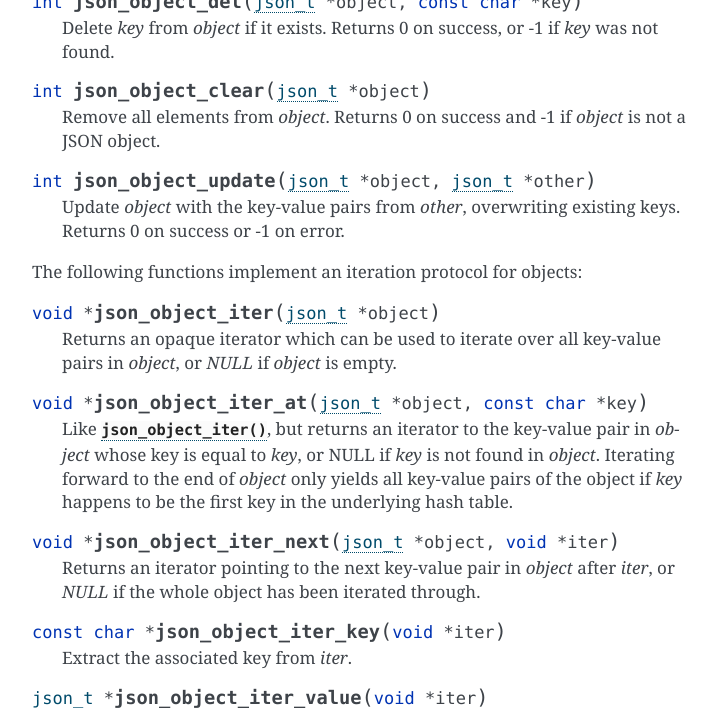
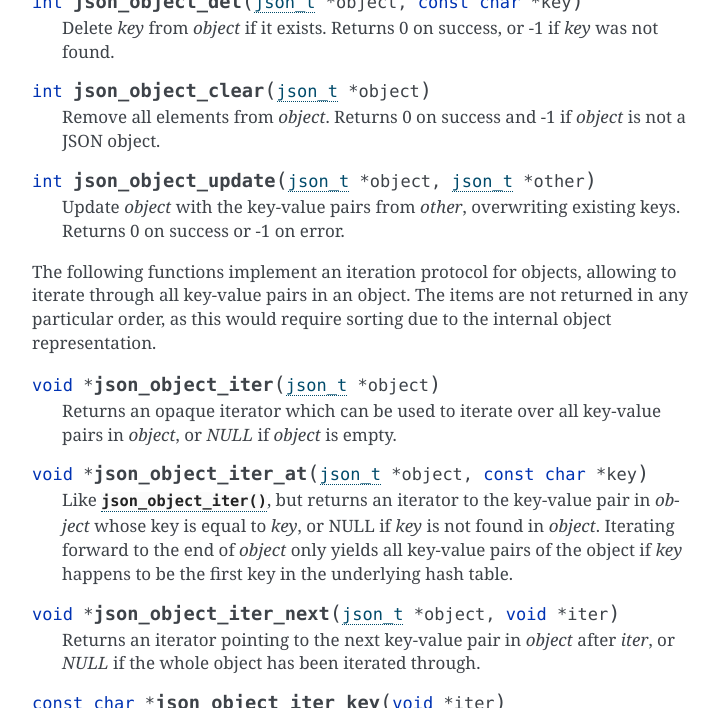
Before and after one commit to akheron/jansson, a Sphinx documentation site: the page built from doc/apiref.rst, in a window 1280 px wide and 900 px high, scrolled down 10929 px, cut to the strip 0-708 px from the top of the window. Shown: the whole strip, without its empty margins (388-1107 px from the left). Built offline with Sphinx 7.4.7, drawn with Linux system fonts in a browser that asks for light colours.

Commit message:
docs: Add a note that object iteration doesn't give any particular order
Closes GH-15.

```diff
--- a/doc/apiref.rst
+++ b/doc/apiref.rst
@@ -563,7 +563,10 @@ Unicode string and the value is any JSON value.
    existing keys. Returns 0 on success or -1 on error.
 
 
-The following functions implement an iteration protocol for objects:
+The following functions implement an iteration protocol for objects,
+allowing to iterate through all key-value pairs in an object. The
+items are not returned in any particular order, as this would require
+sorting due to the internal object representation.
 
 .. function:: void *json_object_iter(json_t *object)
 
```
